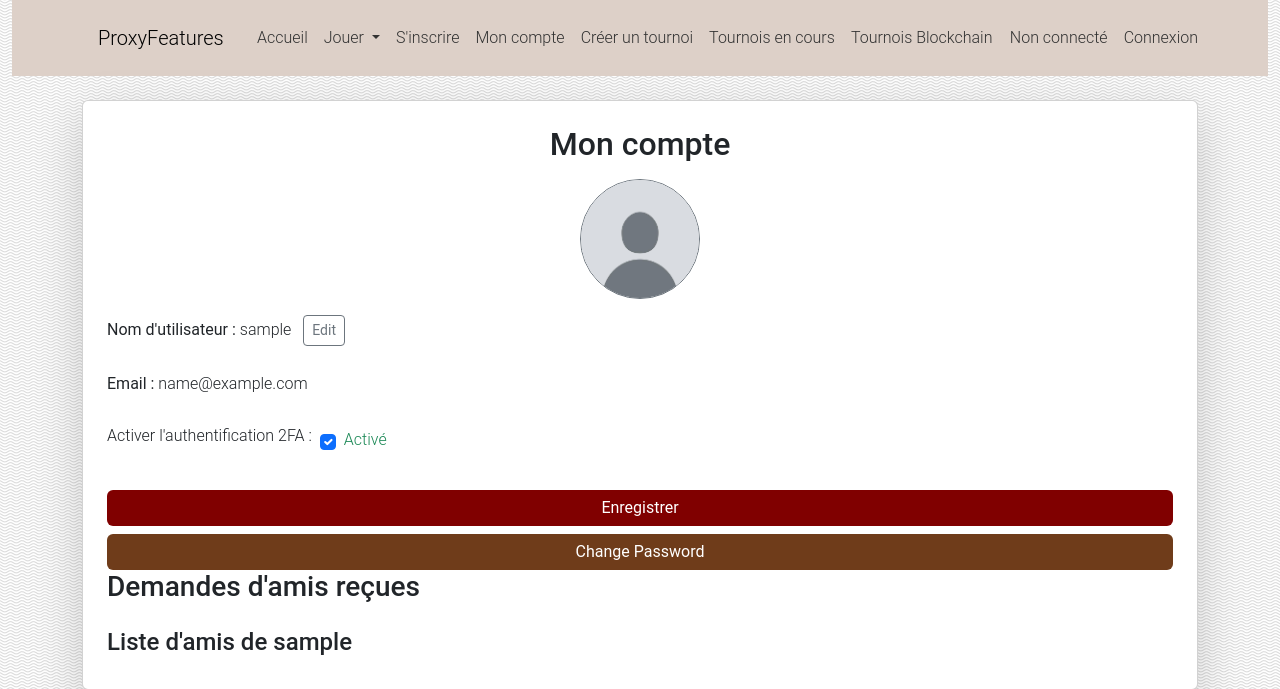
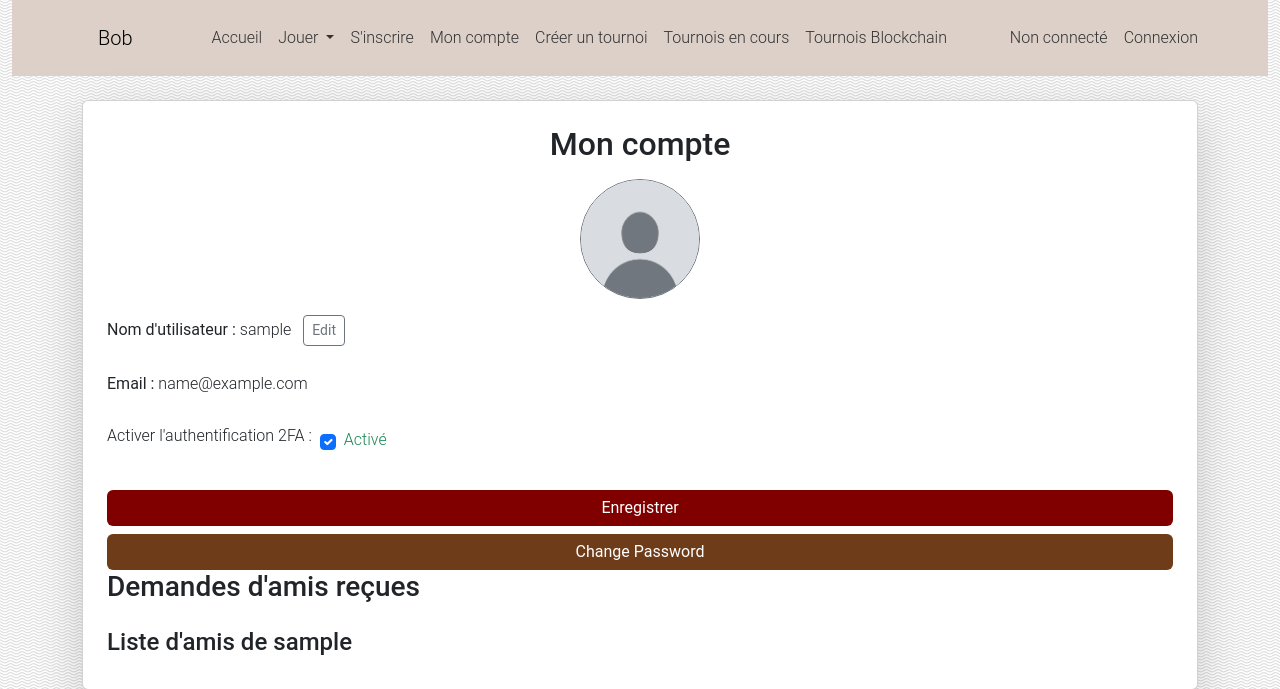
Before and after one commit to Tulece/42transcendance, a Django app: page /account/ in a window 1280 px wide. Shown: the top 689 px of the page. Run offline with Django 5.2, Linux system fonts and the light colour scheme; the visitor is signed in with stand-in values (Sample User, id 1); data comes from the database, SQL or seed files in the repository; data that the repository does not hold is empty; some libraries are stand-ins or nearby versions; some web fonts are replaced.

Commit message:
fix account actualization after changing username, change name and title

```diff
--- a/django/pong/static/js/account.js
+++ b/django/pong/static/js/account.js
@@ -527,11 +527,19 @@ window.initAccount = async function () {
                         viewedUsernameEl.textContent = data.username;
                         viewedUsernameEl.setAttribute('data-viewed-username', data.username);
                     }
+
+                    window.currentUsername = data.username;
+                    window.currentProfileUsername = data.username;
+
                     alert('Nom d’utilisateur mis à jour !');
                     const usernameModalEl = document.getElementById('usernameModal');
                     if (usernameModalEl) {
                         bootstrap.Modal.getInstance(usernameModalEl).hide();
                     }
+
+                    loadProfileInfo(data.username);
+                    loadPlayerMatches(data.username);
+
                 } else {
                     document.getElementById('username-error').textContent = data.error || 'Échec du changement de nom d\'utilisateur.';
                     document.getElementById('username-error').style.display = 'block';
--- a/django/pong/static/js/app.js
+++ b/django/pong/static/js/app.js
@@ -12,10 +12,6 @@
     });
 
     window.addEventListener("popstate", function () {
-        if (currentPage.includes("/game") && typeof window.destroyPong === "function") {
-            window.destroyPong();
-        }
-        currentPage = location.pathname;
         navigateTo(location.pathname, false);
     });
 
--- a/django/pong/templates/base.html
+++ b/django/pong/templates/base.html
@@ -14,7 +14,7 @@
   {% load static %}
   <meta charset="UTF-8">
   <meta name="viewport" content="width=device-width, initial-scale=1.0">
-  <title>Proxyjeza</title>
+  <title>Bob le Pong carré</title>
 
   <link href="https://cdn.jsdelivr.net/npm/bootstrap@5.3.3/dist/css/bootstrap.min.css" rel="stylesheet"
         integrity="sha384-QWTKZyjpPEjISv5WaRU9OFeRpok6YctnYmDr5pNlyT2bRjXh0JMhjY6hW+ALEwIH" crossorigin="anonymous">
--- a/django/pong/templates/header.html
+++ b/django/pong/templates/header.html
@@ -4,7 +4,7 @@
 
             <div class="d-flex align-items-center order-1 order-lg-1">
                 <a class="navbar-brand me-auto p-3" href="/">
-                    ProxyFeatures
+                    Bob
                 </a>
                 <!-- Btn hamburger -->
                 <button
@@ -26,7 +26,7 @@
                         <a href="/" class="nav-link spa-link">Accueil</a>
                     </li>
                     <li class="nav-item dropdown">
-                        <a class="nav-link dropdown-toggle spa-link" id="navbarDropdown" data-bs-toggle="dropdown" aria-expanded="false">
+                        <a class="nav-link dropdown-toggle" id="navbarDropdown" data-bs-toggle="dropdown" aria-expanded="false">
                             Jouer
                         </a>
                         <ul class="dropdown-menu" aria-labelledby="navbarDropdown">
--- a/django/pong/templates/home.html
+++ b/django/pong/templates/home.html
@@ -4,7 +4,7 @@
     <div class="fh5co-overlay"></div>
     <div class="container">
         <div class="fh5co-intro js-fullheight">
-            <h2 class="display-4 fw-bold">Bienvenue sur Proxyjeza</h2>
+            <h2 class="display-4 fw-bold">Bob le Pong carré</h2>
             <p class="fs-5">Explorez notre application et commencez à jouer à Pong !</p>
         </div>
     </div>
```
